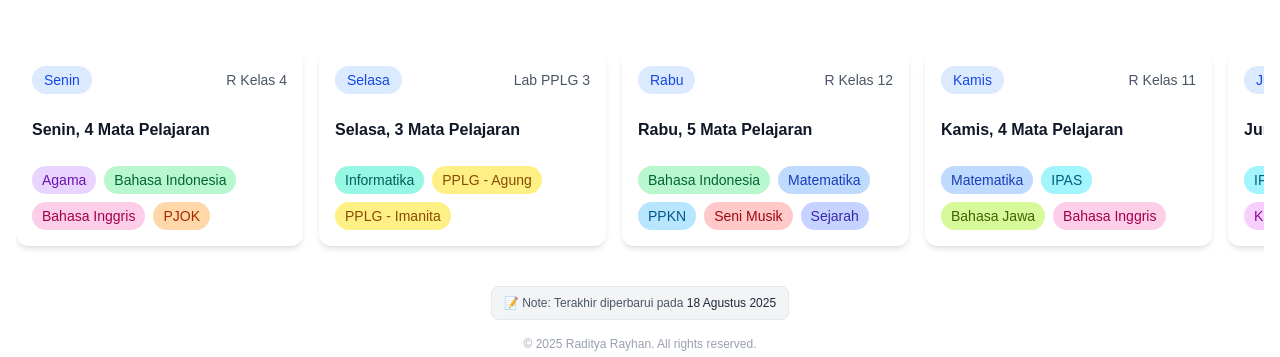
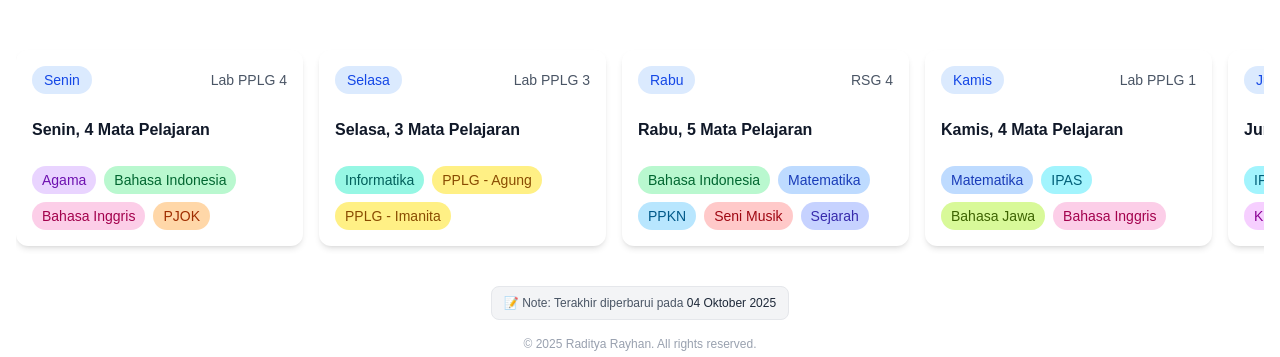
Before and after one commit to ReyyyGITHUB/JadwalPelajaran-App, a React (Vite) app: page / in a window 1280 px wide. Shown: the part 344-701 px from the top of the page. Built offline with nearby package versions, Linux system fonts and the light colour scheme.

Commit message:
update ruangan

```diff
--- a/package.json
+++ b/package.json
@@ -16,6 +16,7 @@
     "@tailwindcss/vite": "^4.1.12",
     "react": "^19.1.1",
     "react-dom": "^19.1.1",
+    "react-router-dom": "^7.9.3",
     "tailwindcss": "^4.1.12"
   },
   "devDependencies": {
--- a/src/App.jsx
+++ b/src/App.jsx
@@ -1,10 +1,13 @@
+// src/App.jsx
+import { BrowserRouter, Routes, Route } from "react-router-dom";
 import JadwalSnapan from "./JadwalSnapan";
-
 
 export default function App() {
   return (
-    <div>
-        <JadwalSnapan />
-    </div>
+    <BrowserRouter>
+      <Routes>
+        <Route path="/" element={<JadwalSnapan />} />
+      </Routes>
+    </BrowserRouter>
   );
 }
--- a/src/data/jadwalData.js
+++ b/src/data/jadwalData.js
@@ -2,7 +2,7 @@
 
 const jadwalData = {
   senin: {
-    ruang: "R Kelas 4",
+    ruang: "Lab PPLG 4",
     jadwal: [
       { mapel: "Agama", jam: "08.30 - 10.00", guru: "Miftahul Maf'ulah, S.Ag" },
       { mapel: "Bahasa Indonesia", jam: "12.15 - 13.45", guru: "Kalim, S.Pd" },
@@ -19,7 +19,7 @@ const jadwalData = {
     ],
   },
   rabu: {
-    ruang: "R Kelas 12",
+    ruang: "RSG 4",
     jadwal: [
       { mapel: "Bahasa Indonesia", jam: "07.00 - 08.30", guru: "Kalim, S.Pd" },
       { mapel: "Matematika", jam: "08.30 - 10.00", guru: "Chofiriyah, S.Pd, M.Pd" },
@@ -29,7 +29,7 @@ const jadwalData = {
     ],
   },
   kamis: {
-    ruang: "R Kelas 11",
+    ruang: "Lab PPLG 1",
     jadwal: [
       { mapel: "Matematika", jam: "07.00 - 08.30", guru: "Chofiriyah, S.Pd, M.Pd" },
       { mapel: "IPAS", jam: "10.15 - 11.45", guru: "Uly Fitrisia Ghani, S.Pd" },
--- a/src/pages/Home.jsx
+++ b/src/pages/Home.jsx
@@ -36,7 +36,7 @@ export default function Home() {
           <div className="flex items-center px-3 py-2 mt-8 bg-gray-100 border border-gray-200 rounded-lg LastUpdate w-fit">
             <h1 className="text-xs font-normal text-gray-600 plusjakarta">
               📝 Note: Terakhir diperbarui pada{" "}
-              <span className="font-medium text-gray-800">18 Agustus 2025</span>
+              <span className="font-medium text-gray-800">04 Oktober 2025</span>
             </h1>
           </div>
 
```
Also changed, not shown: 1 other file (tests, documents, lock files or other folders).
